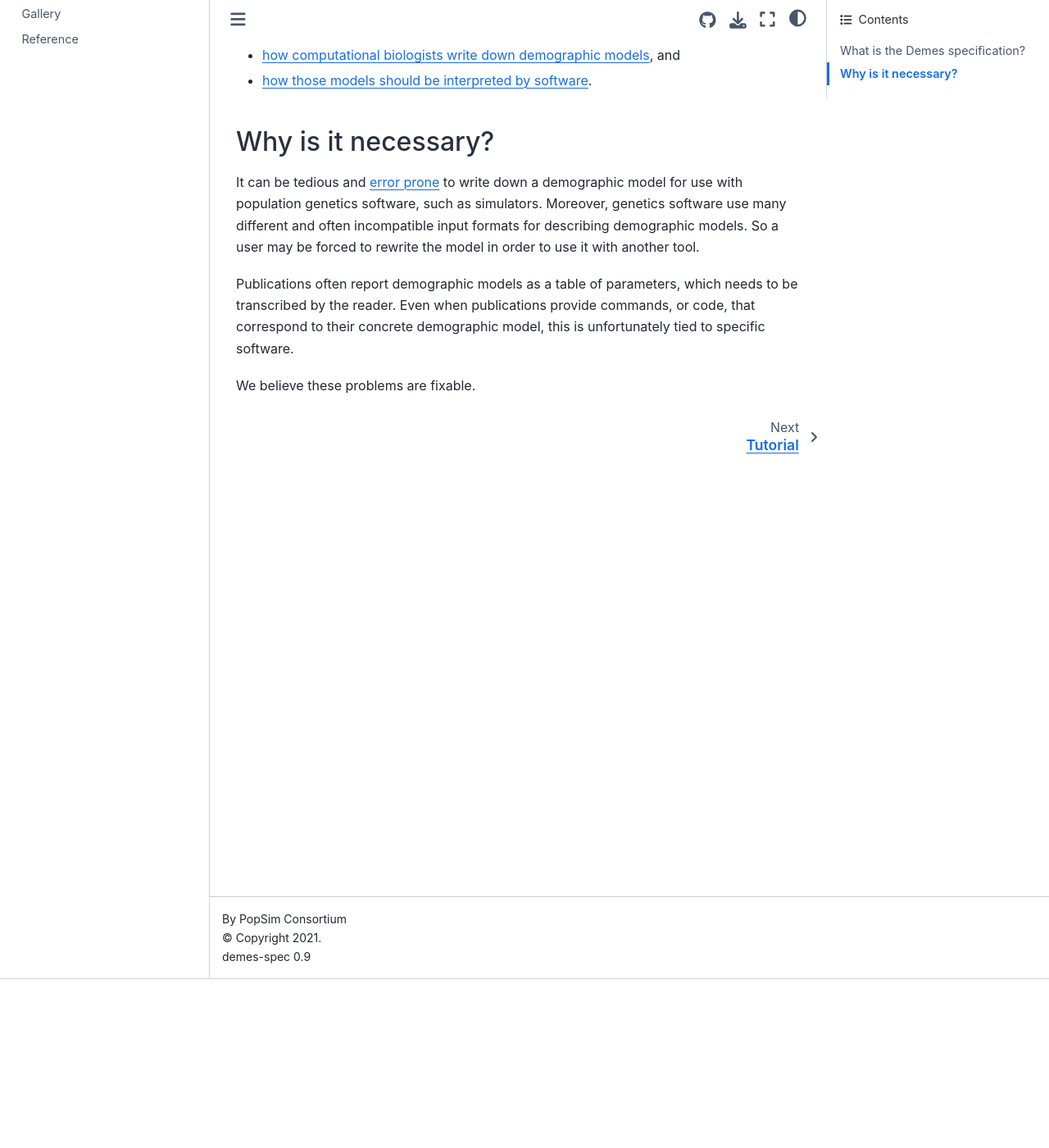
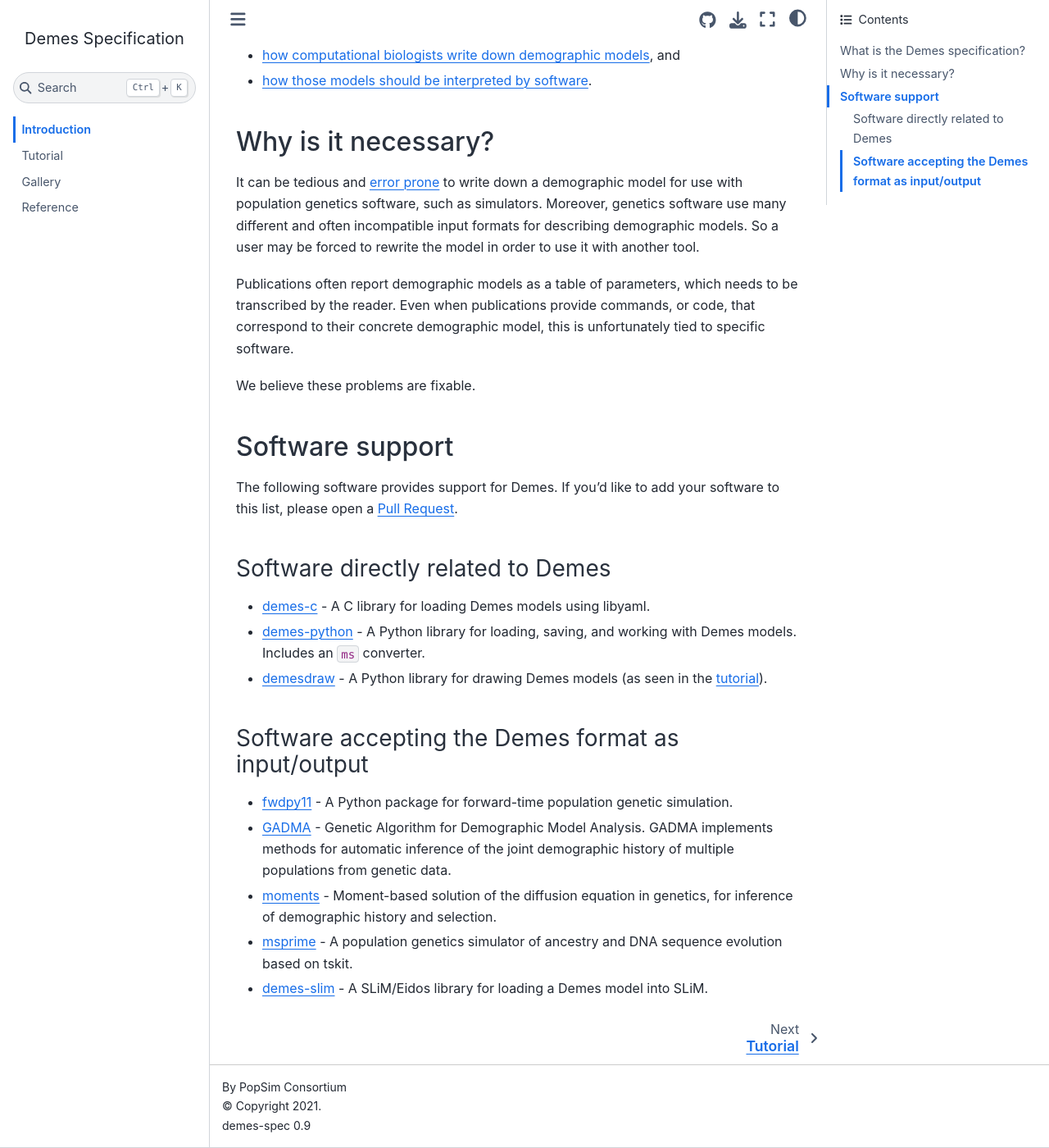
Before and after one commit to popsim-consortium/demes-spec, a Jupyter Book: the page built from docs/introduction.md, in a window 1280 px wide and 1400 px high, scrolled down 206 px. Shown: the whole window at 82% size. Built offline with Jupyter Book 1.0.4 settings and Sphinx 7.4.7 and the Sphinx Book theme 1.1.4, drawn with Linux system fonts in a browser that asks for light colours.

Commit message:
Add list of related software.
Closes #67.

```diff
--- a/docs/introduction.md
+++ b/docs/introduction.md
@@ -24,3 +24,38 @@ commands, or code, that correspond to their concrete demographic model,
 this is unfortunately tied to specific software.
 
 We believe these problems are fixable.
+
+
+## Software support
+
+The following software provides support for Demes.
+If you'd like to add your software to this list, please open a
+[Pull Request](https://github.com/popsim-consortium/demes-spec/edit/main/docs/introduction.md).
+
+### Software directly related to Demes
+
+ - [demes-c](https://github.com/grahamgower/demes-c) -
+   A C library for loading Demes models using libyaml.
+ - [demes-python](https://github.com/popsim-consortium/demes-python/) -
+   A Python library for loading, saving, and working with Demes models.
+   Includes an `ms` converter.
+ - [demesdraw](https://github.com/grahamgower/demesdraw) -
+   A Python library for drawing Demes models (as seen in the
+   {ref}`tutorial <sec_tutorial>`).
+
+### Software accepting the Demes format as input/output
+
+ - [fwdpy11](https://github.com/molpopgen/fwdpy11) -
+   A Python package for forward-time population genetic simulation.
+ - [GADMA](https://github.com/ctlab/GADMA) -
+   Genetic Algorithm for Demographic Model Analysis.
+   GADMA implements methods for automatic inference of the joint demographic
+   history of multiple populations from genetic data.
+ - [moments](https://bitbucket.org/simongravel/moments/) -
+   Moment-based solution of the diffusion equation in genetics,
+   for inference of demographic history and selection.
+ - [msprime](https://github.com/tskit-dev/msprime/) -
+   A population genetics simulator of ancestry and DNA sequence evolution
+   based on tskit.
+ - [demes-slim](https://github.com/grahamgower/demes-slim) -
+   A SLiM/Eidos library for loading a Demes model into SLiM.
```
